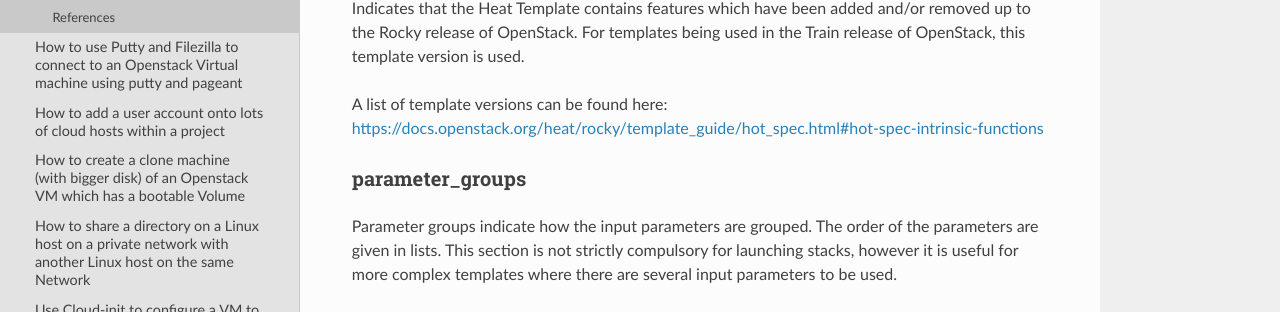
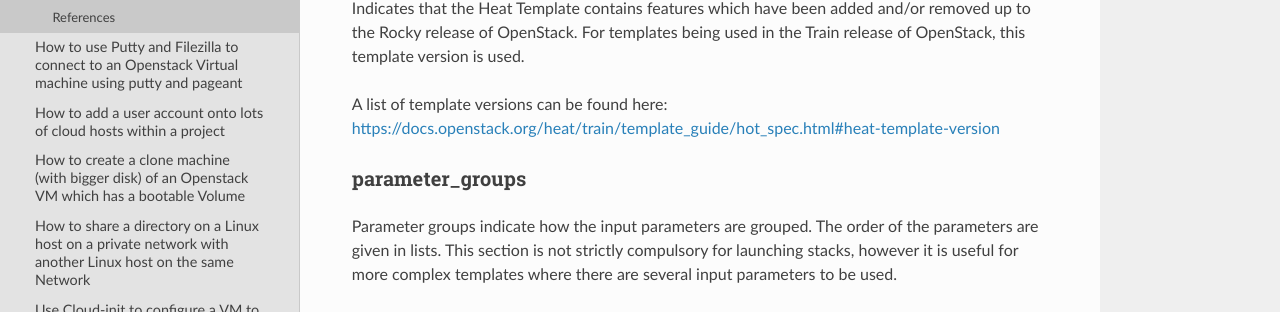
Before and after one commit to stfc/cloud-docs, a Sphinx documentation site: the page built from source/howto/CreateAHeatStack.rst, in a window 1280 px wide and 900 px high, scrolled down 1364 px. Shown: the part 139-451 px from the top of the window. Built offline with Sphinx 7.4.7 and the Read the Docs theme 2.0.0, drawn with Linux system fonts in a browser that asks for light colours; some of the changed lines change nothing that is shown.

Commit message:
Update CreateAHeatStack.rst

```diff
--- a/source/howto/CreateAHeatStack.rst
+++ b/source/howto/CreateAHeatStack.rst
@@ -71,7 +71,7 @@ The template version:
 Indicates that the Heat Template contains features which have been added and/or removed up to the Rocky release of OpenStack.
 For templates being used in the Train release of OpenStack, this template version is used.
 
-A list of template versions can be found here: https://docs.openstack.org/heat/rocky/template_guide/hot_spec.html#hot-spec-intrinsic-functions
+A list of template versions can be found here: https://docs.openstack.org/heat/train/template_guide/hot_spec.html#heat-template-version
 
 parameter_groups
 ################
```
